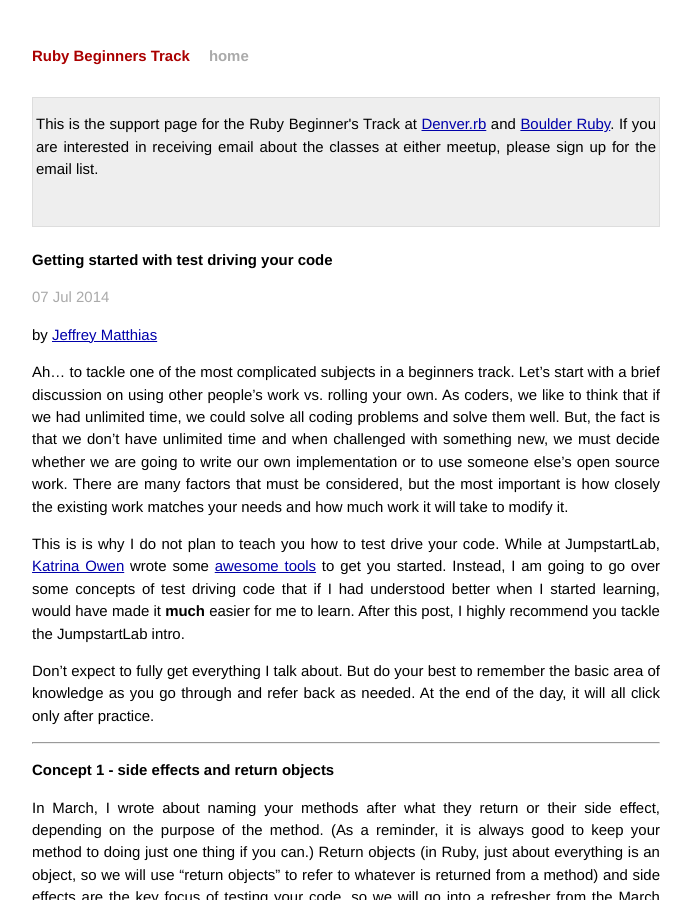
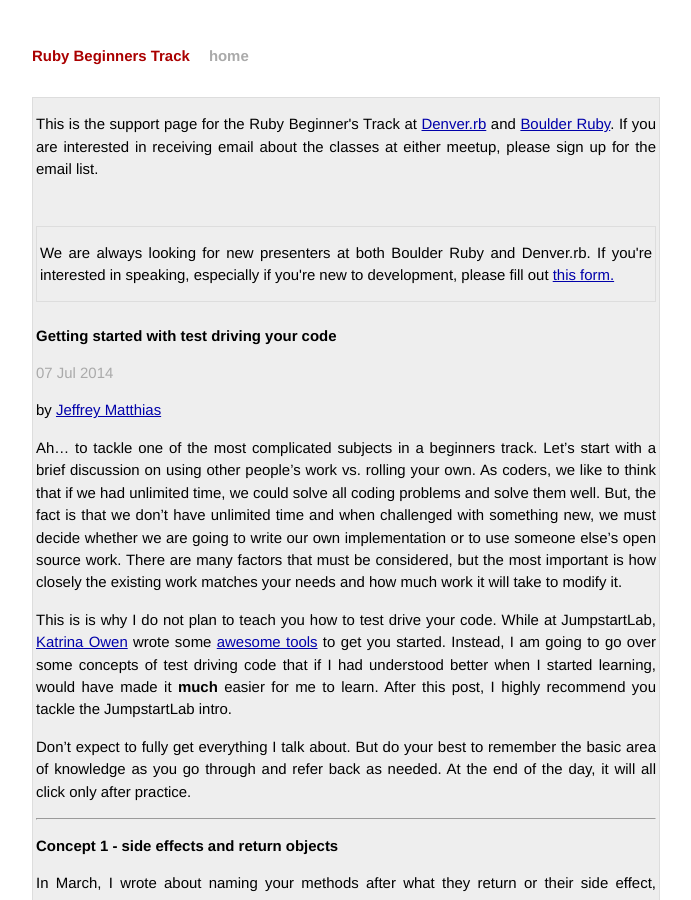
Before and after one commit to rubybeginnerstrack/class, a Jekyll site: the page built from _posts/2014-07-07-getting-started-with-test-driving-your-code.markdown, in a window 1280 px wide and 900 px high. Shown: the whole window, without its empty margins (294-985 px from the left). Built offline with Jekyll 4.4.1, drawn with Linux system fonts in a browser that asks for light colours; Markdown is read by kramdown in place of the engine named in the settings; a script that is not in the unit is left out; some of the changed text lies outside the part shown.

Commit message:
Add link to sign up form.

```diff
--- a/_layouts/default.html
+++ b/_layouts/default.html
@@ -28,6 +28,10 @@
           <div class="widget">
             <script type="text/javascript" src="http://sendgrid.com/newsletter/getSubscriptionWidget?p=BoVWYnEWrKExmdLRuVurWnC%2FpvZdYRncx%2BlO7Y9Ng%2BIGf%2BpJt9jtaDfL53gSTOrp"> </script>
           </div>
+          <div class="intro">
+          <p>
+          We are always looking for new presenters at both Boulder Ruby and Denver.rb. If you're interested in speaking, especially if you're new to development, please fill out <a href="https://docs.google.com/forms/d/11w8riKJLreS_j9EFWLj7LAPaJQbkUTHB3noEM5u2y6U/viewform?usp=send_form">this form.</a>
+          </p>
           </div>
           <br />
           {{ content }}
--- a/_posts/2014-07-07-getting-started-with-test-driving-your-code.markdown
+++ b/_posts/2014-07-07-getting-started-with-test-driving-your-code.markdown
@@ -124,7 +124,7 @@ This allows our tests to make sure that our class behaves the way it needs to wi
 
 ----------------------------------------------
 
-**Concept 2 - stage your data, kick off your code, and then assert!**
+**Concept 3 - stage your data, kick off your code, and then assert!**
 
 Test can be broken down into three parts. I'm going to use a test from one of the JumpstartLab exercises to illustrate.
 
```
